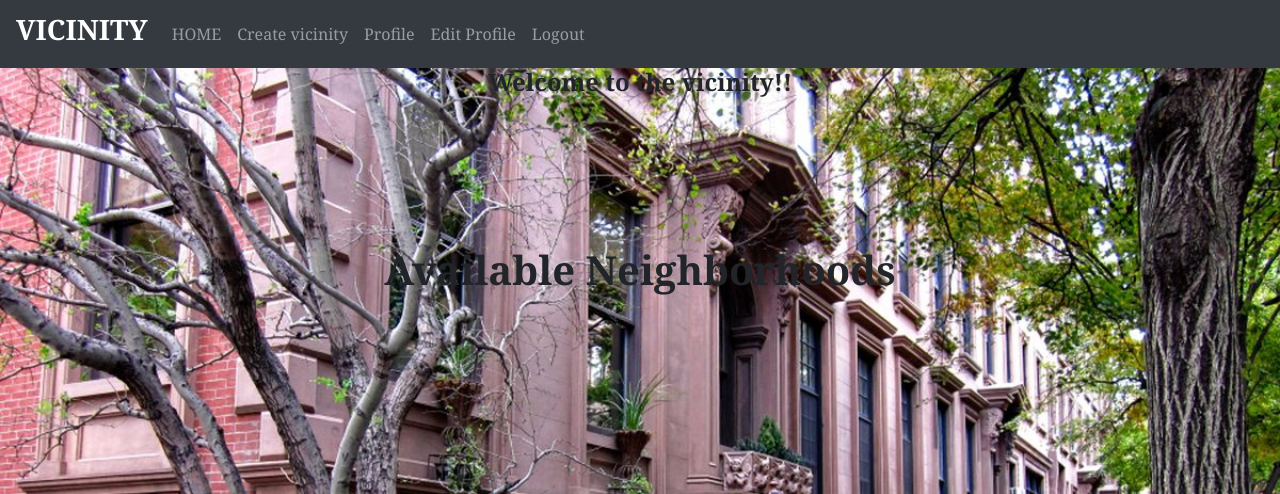
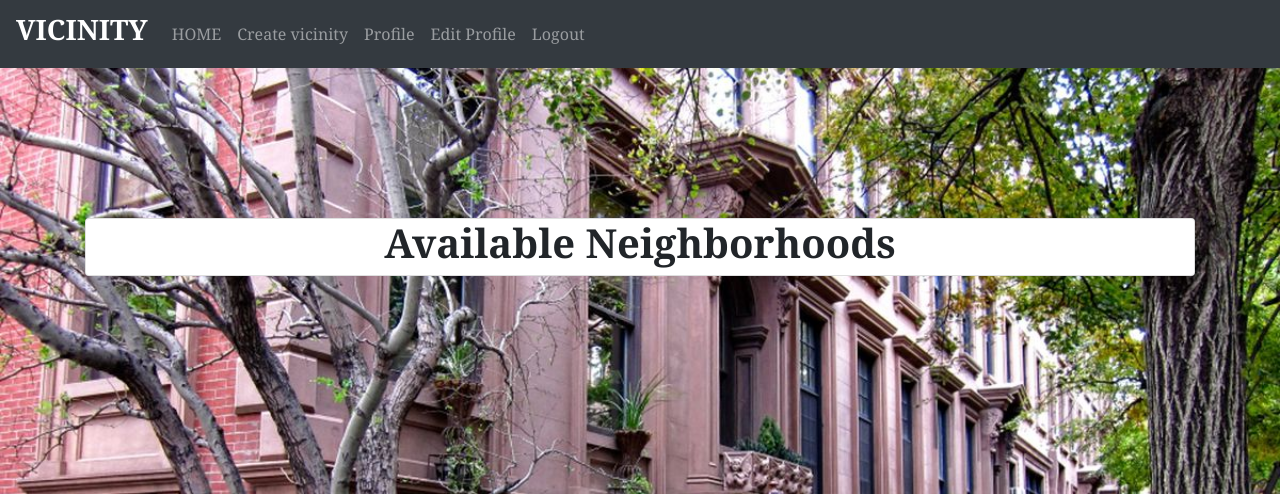
Before and after one commit to estherndichu/django-4, a Django app: page / in a window 1280 px wide. Shown: the top 494 px of the page. Run offline with Django 3.2, Linux system fonts and the light colour scheme; the visitor is signed in with stand-in values (Sample User, id 1); data that the repository does not hold is empty; some libraries are stand-ins or nearby versions.

Commit message:
minor styles

```diff
--- a/vicinity/templates/django_registration/registration_form.html
+++ b/vicinity/templates/django_registration/registration_form.html
@@ -6,7 +6,6 @@
         <div class="col-md-2"></div>
         <div class="col-md-8">
             <form class="form-signin" method="POST">
-                <h1 class="mb-4"><span style="padding-bottom: 20px;">Instar</span></h1>
                 {% if registered %}
                 <h1 class="h6 mb-3 font-weight-normal text-muted">Thank you for signing up</h1>
                 {%else%}
--- a/vicinity/templates/hood/base.html
+++ b/vicinity/templates/hood/base.html
@@ -19,9 +19,7 @@
 
 <body class="text-center">
   {%include 'navbar.html' %}
-  <div class="container-fluid">
-    <h4>Welcome to the vicinity!!</h4>
-  </div>
+
   {%block content%}
 
   {% endblock %}
--- a/vicinity/templates/hood/index.html
+++ b/vicinity/templates/hood/index.html
@@ -4,8 +4,10 @@
 
 {% block content %}
 <div class="container" style="margin-top: 150px;">
-    <h1 >Available Neighborhoods</h1>
-    <div class="row">
+    <div class="card">
+        <h1 >Available Neighborhoods</h1>
+    </div>
+    <div class="row" style="margin-top: 10px;">
         {% for vicinity in vicinity %}
         <div class="col-md-4">
             <div class="card">
--- a/vicinity/templates/registration/login.html
+++ b/vicinity/templates/registration/login.html
@@ -6,7 +6,6 @@
         <div class="col-md-4">
             <form class="form-signin" style="margin-top: 100;" method="POST">
                 {% csrf_token %}
-                <h1 class="mb-4"><span style="padding-bottom: 20px;">Instar</span></h1>
                 <h1 class="mb-3 font-weight-normal text-muted">Please sign in</h1>
                 <label for="inputEmail" class="sr-only">Username</label>
                 <input type="text" name="username" class="form-control" placeholder="Username" required autofocus>
```
